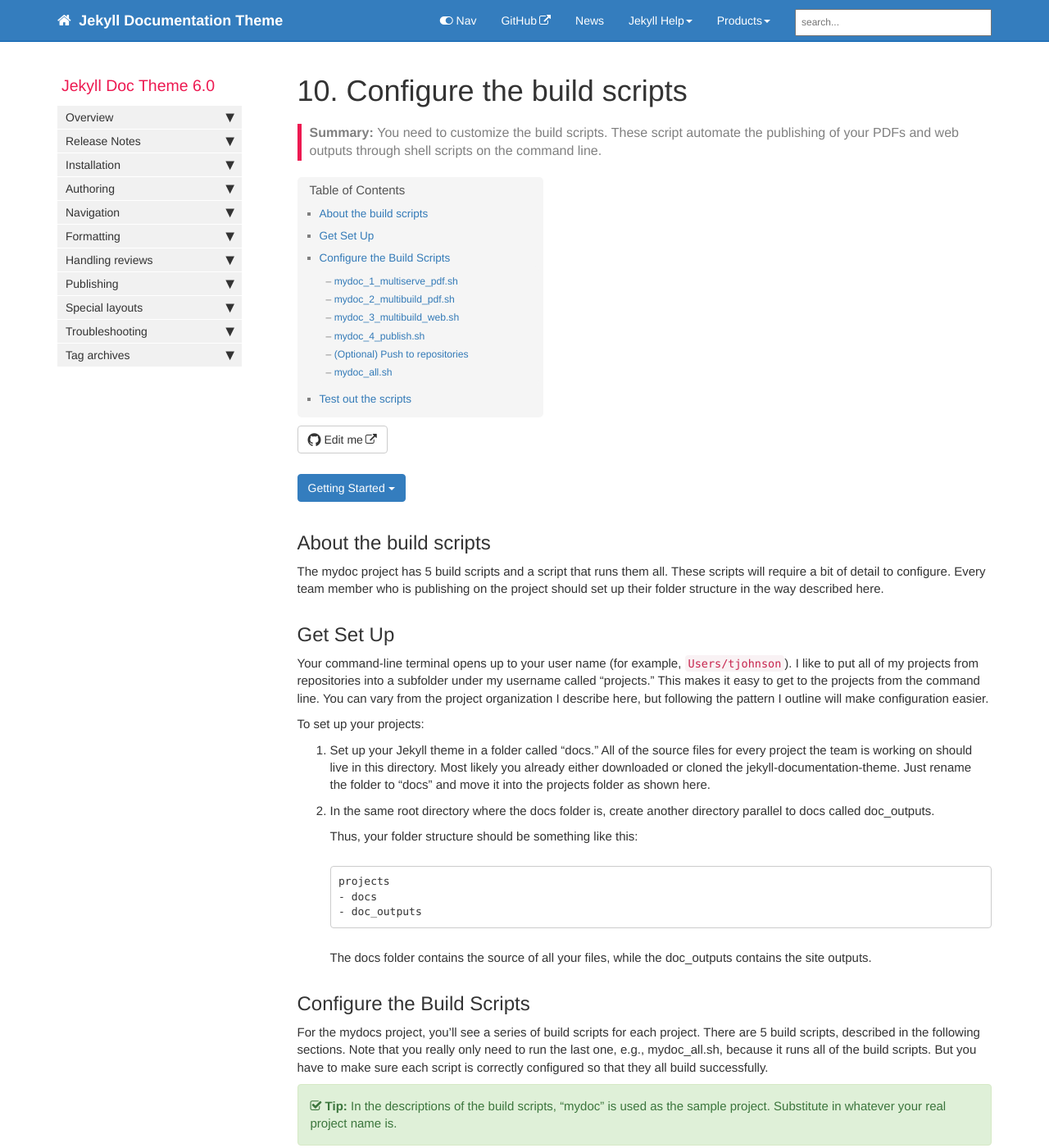
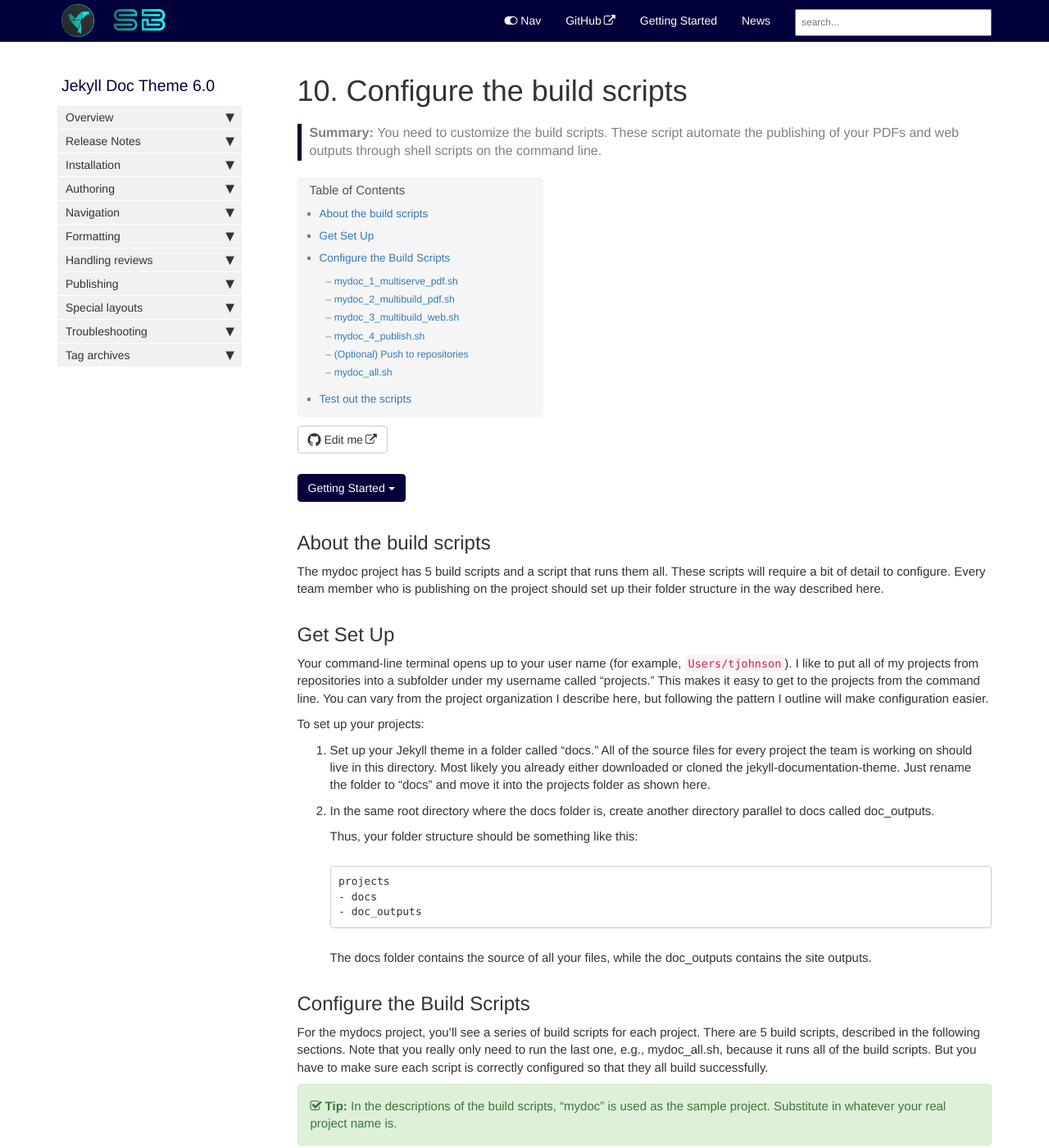
Before and after one commit to StandardSatire/elemental, a Jekyll site: the page built from docs/pages/mydoc/mydoc_build_scripts.md, in a window 1280 px wide and 1400 px high. Shown: the whole window at 82% size. Built offline with Jekyll 4.4.1, drawn with Linux system fonts in a browser that asks for light colours; comment, search, counter and statistics services are not loaded; some of the changed text lies outside the part shown.

Commit message:
Initial theme edits

```diff
--- a/docs/_config.yml
+++ b/docs/_config.yml
@@ -7,13 +7,13 @@ url: "https://standardsatire.github.io" # the base hostname & protocol for your
 output: web
 # this property is useful for conditional filtering of content that is separate from the PDF.
 
-topnav_title: Jekyll Documentation Theme
+topnav_title: Skybit
 # this appears on the top navigation bar next to the home button
 
-site_title: Jekyll theme for documentation
+site_title: Skybit
 # this appears in the html browser tab for the site title (seen mostly by search engines, not users)
 
-company_name: Your company
+company_name: Skybit Studio
 # this appears in the footer
 
 github_editme_path: StandardSatire/skybit/tree/gh-pages
@@ -37,7 +37,7 @@ exclude:
   - vendor
 # these are the files and directories that jekyll will exclude from the build
 
-feedback_subject_line: Jekyll documentation theme
+feedback_subject_line: Skybit Framework
 
 feedback_email: garrett
 # used as a contact email for the Feedback link in the top navigation bar
--- a/docs/_includes/footer.html
+++ b/docs/_includes/footer.html
@@ -3,7 +3,6 @@
                 <div class="col-lg-12 footer">
                &copy;{{ site.time | date: "%Y"  }} {{site.company_name}}. All rights reserved. <br />
 {% if page.last_updated %}<span>Page last updated:</span> {{page.last_updated}}<br/>{% endif %} Site last generated: {{ site.time | date: "%b %-d, %Y"  }} <br />
-<p><img src="{{ "images/company_logo.png" }}" alt="Company logo"/></p>
                 </div>
             </div>
 </footer>
--- a/docs/_includes/topnav.html
+++ b/docs/_includes/topnav.html
@@ -8,7 +8,13 @@
                 <span class="icon-bar"></span>
                 <span class="icon-bar"></span>
             </button>
-            <a class="fa fa-home fa-lg navbar-brand" href="index.html">&nbsp;<span class="projectTitle"> {{site.topnav_title}}</span></a>
+            <span>
+                <a href="index.html">
+                    <img src="{{site.baseurl}}/images/skybit-logo.png" style="max-height:50px;padding:5px;">
+                    <img src="{{site.baseurl}}/images/sb-icon.png" style="max-height:50px;padding:5px;">
+                </a>
+                <!--<a class="navbar-brand" href="index.html"><span class="projectTitle">{{site.topnav_title}}</span></a>-->
+            </span>
         </div>
         <div class="collapse navbar-collapse" id="bs-example-navbar-collapse-1">
             <ul class="nav navbar-nav navbar-right">
--- a/docs/css/theme-blue.css
+++ b/docs/css/theme-blue.css
@@ -1,11 +1,11 @@
 .summary {
     color: #808080;
-    border-left: 5px solid #ED1951;
+    border-left: 5px solid #01003a;
     font-size:16px;
 }
 
 
-h3 {color: #ED1951; }
+h3 {color: #01003a; }
 h4 {color: #808080; }
 
 .nav-tabs > li.active > a, .nav-tabs > li.active > a:hover, .nav-tabs > li.active > a:focus {
@@ -14,15 +14,15 @@ h4 {color: #808080; }
 }
 
 .nav > li.active > a {
-    background-color: #347DBE;
+    background-color: #01003a;
 }
 
 .nav > li > a:hover {
-    background-color: #248ec2;
+    background-color: #1963ed;
 }
 
 div.navbar-collapse .dropdown-menu > li > a:hover {
-    background-color: #347DBE;
+    background-color: #d8d8d8;
 }
 
 .nav li.thirdlevel > a {
@@ -38,8 +38,8 @@ a[data-toggle="tooltip"] {
 }
 
 .navbar-inverse {
-    background-color: #347DBE;
-    border-color: #015CAE;
+    background-color: #01003a;
+    border-color: #01003a;
 }
 .navbar-inverse .navbar-nav>li>a, .navbar-inverse .navbar-brand {
     color: white;
@@ -54,11 +54,11 @@ a.navbar-brand:hover {
 }
 
 .navbar-inverse .navbar-nav > .open > a, .navbar-inverse .navbar-nav > .open > a:hover, .navbar-inverse .navbar-nav > .open > a:focus {
-    color: #015CAE;
+    color: #1986ed;
 }
 
 .navbar-inverse .navbar-nav > .open > a, .navbar-inverse .navbar-nav > .open > a:hover, .navbar-inverse .navbar-nav > .open > a:focus {
-    background-color: #015CAE;
+    background-color: #1986ed;
     color: #ffffff;
 }
 
@@ -68,12 +68,12 @@ a.navbar-brand:hover {
 
 .btn-primary {
     color: #ffffff;
-    background-color: #347DBE;
-    border-color: #347DBE;
+    background-color: #01003a;
+    border-color: #01003a;
 }
 
 .navbar-inverse .navbar-nav > .active > a, .navbar-inverse .navbar-nav > .active > a:hover, .navbar-inverse .navbar-nav > .active > a:focus {
-    background-color: #347DBE;
+    background-color: #1986ed;
 }
 
 .btn-primary:hover,
@@ -81,8 +81,8 @@ a.navbar-brand:hover {
 .btn-primary:active,
 .btn-primary.active,
 .open .dropdown-toggle.btn-primary {
-    background-color: #248ec2;
-    border-color: #347DBE;
+    background-color: #1986ed;
+    border-color: #01003a;
 }
 
 .printTitle {
@@ -95,27 +95,27 @@ body.print h3 {color: #E50E51 !important; font-size:14px !important;}
 body.print h4 {color: #679DCE !important; font-size:14px; font-style: italic !important;}
 
 .anchorjs-link:hover {
-    color: #216f9b;
+    color: #1986ed;
 }
 
 div.sidebarTitle {
-    color: #015CAE;
+    color: #01003a;
 }
 
 li.sidebarTitle {
   margin-top:20px;
     font-weight:normal;
     font-size:130%;
-    color: #ED1951;
+    color: #01003a;
     margin-bottom:10px;
     margin-left: 5px;
 
 }
 
 .navbar-inverse .navbar-toggle:focus, .navbar-inverse .navbar-toggle:hover {
-    background-color: #015CAE;
+    background-color: #1986ed;
 }
 
 .navbar-inverse .navbar-toggle {
-    border-color: #015CAE;
+    border-color: #001222;
 }
```
Also changed, not shown: docs/_data/topnav.yml (+23 -21 lines), docs/images/sb-icon.png (added), docs/images/skybit-logo.png (added).
